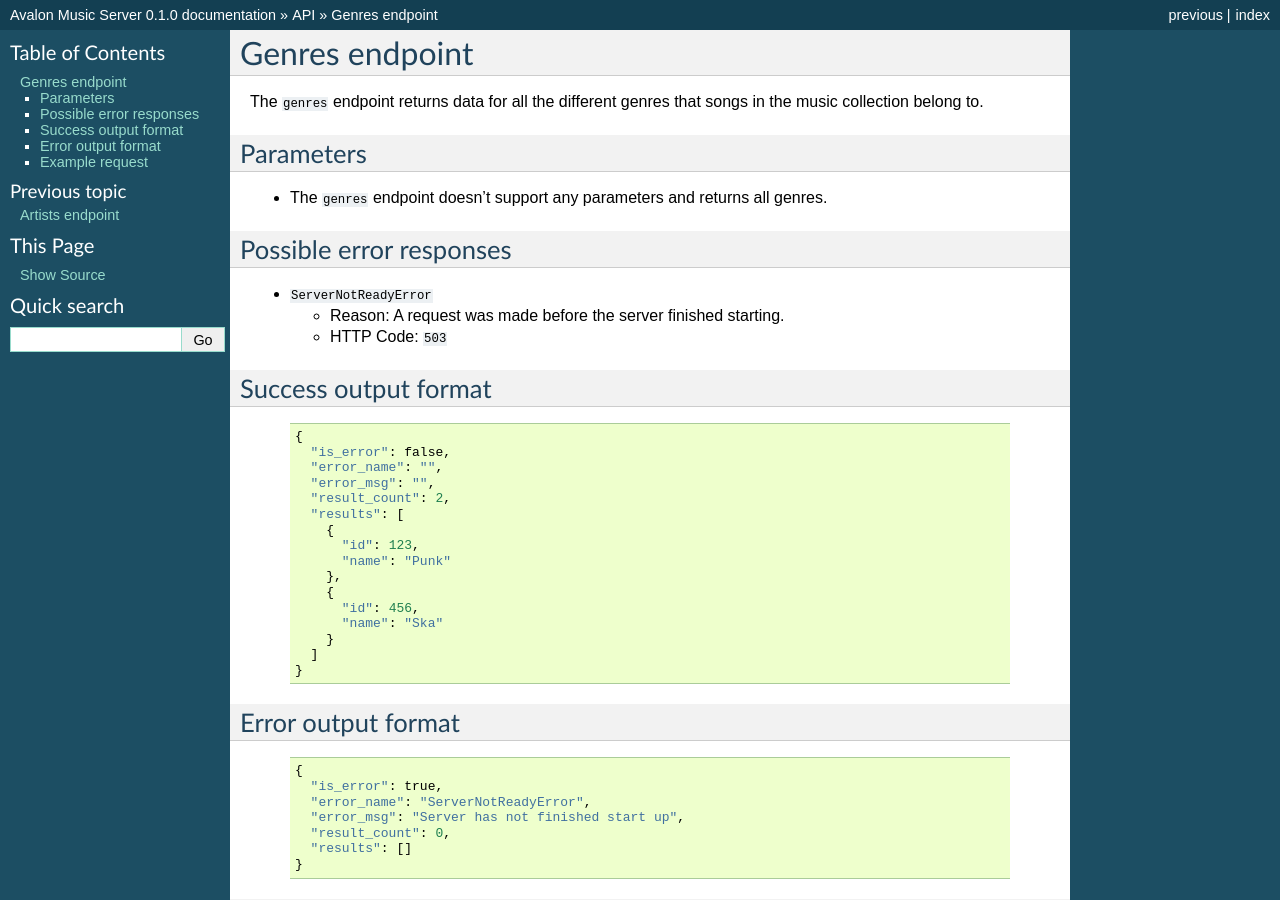
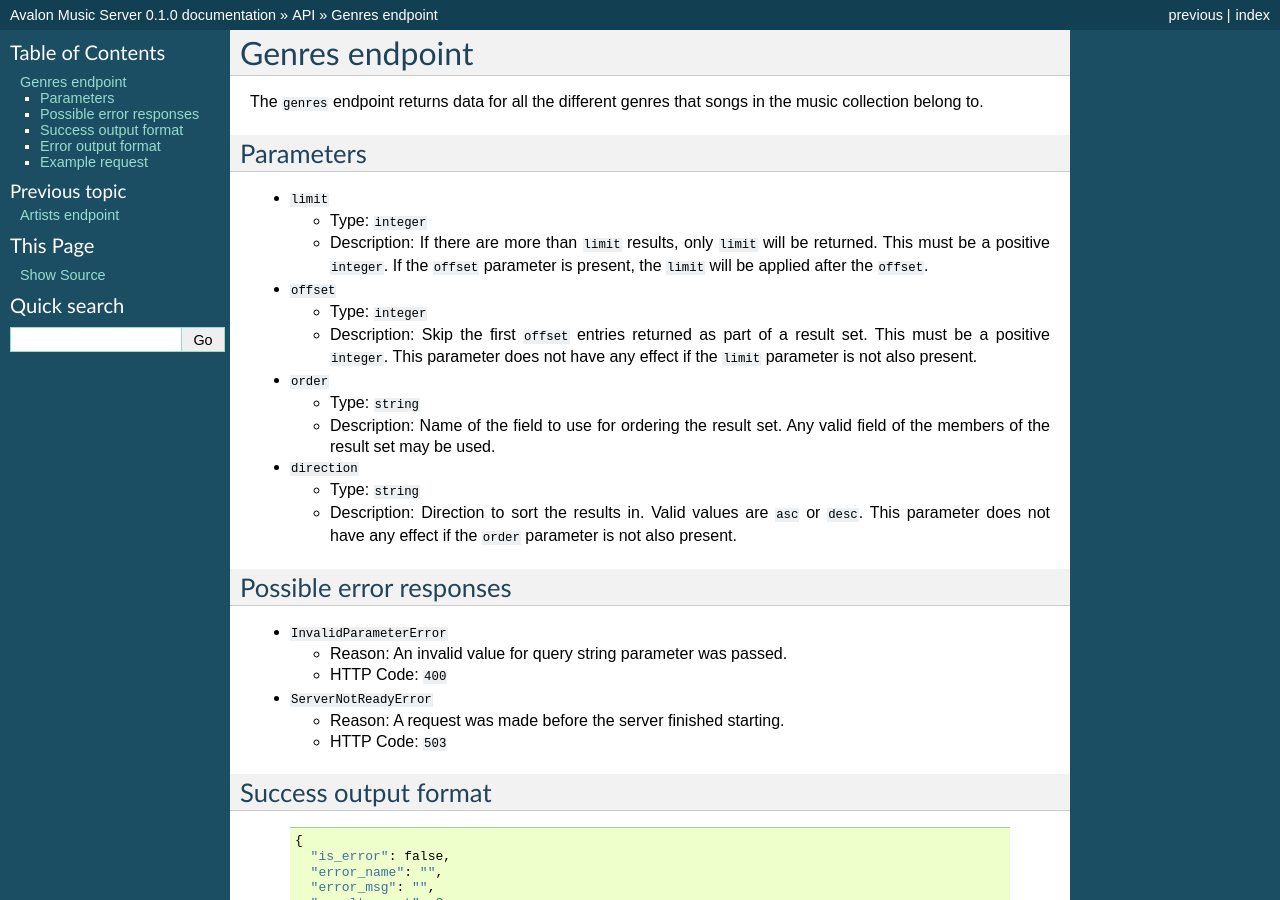
Before and after one commit to 56quarters/avalonms, a Sphinx documentation site: the page built from doc/api/genres.rst, in a window 1280 px wide and 900 px high. Built offline with Sphinx 7.4.7, drawn with Linux system fonts in a browser that asks for light colours.

Commit message:
Update docs for order/limit params

```diff
--- a/doc/api/genres.rst
+++ b/doc/api/genres.rst
@@ -8,11 +8,17 @@ the music collection belong to.
 Parameters
 ^^^^^^^^^^
 
-* The ``genres`` endpoint doesn't support any parameters and returns all genres.
+.. include:: order_limit.rst
 
 
 Possible error responses
 ^^^^^^^^^^^^^^^^^^^^^^^^
+
+* ``InvalidParameterError``
+
+  + Reason: An invalid value for query string parameter was passed.
+
+  + HTTP Code: ``400``
 
 * ``ServerNotReadyError``
 
--- /dev/null
+++ b/doc/api/order_limit.rst
@@ -0,0 +1,33 @@
+
+.. Fragment for order/limit/offset params common to all informational endpoints
+
+* ``limit``
+
+  + Type: ``integer``
+
+  + Description: If there are more than ``limit`` results, only ``limit`` will
+    be returned. This must be a positive ``integer``. If the ``offset`` parameter
+    is present, the ``limit`` will be applied after the ``offset``.
+
+* ``offset``
+
+  + Type: ``integer``
+
+  + Description: Skip the first ``offset`` entries returned as part of a result
+    set. This must be a positive ``integer``. This parameter does not have any
+    effect if the ``limit`` parameter is not also present.
+
+* ``order``
+
+  + Type: ``string``
+
+  + Description: Name of the field to use for ordering the result set. Any valid
+    field of the members of the result set may be used.
+
+* ``direction``
+
+  + Type: ``string``
+
+  + Description: Direction to sort the results in. Valid values are ``asc`` or
+    ``desc``. This parameter does not have any effect if the ``order`` parameter
+    is not also present.
```
Also changed, not shown: doc/api/albums.rst (+7 -1 lines), doc/api/artists.rst (+7 -1 lines), doc/api/songs.rst (+9 -2 lines).
